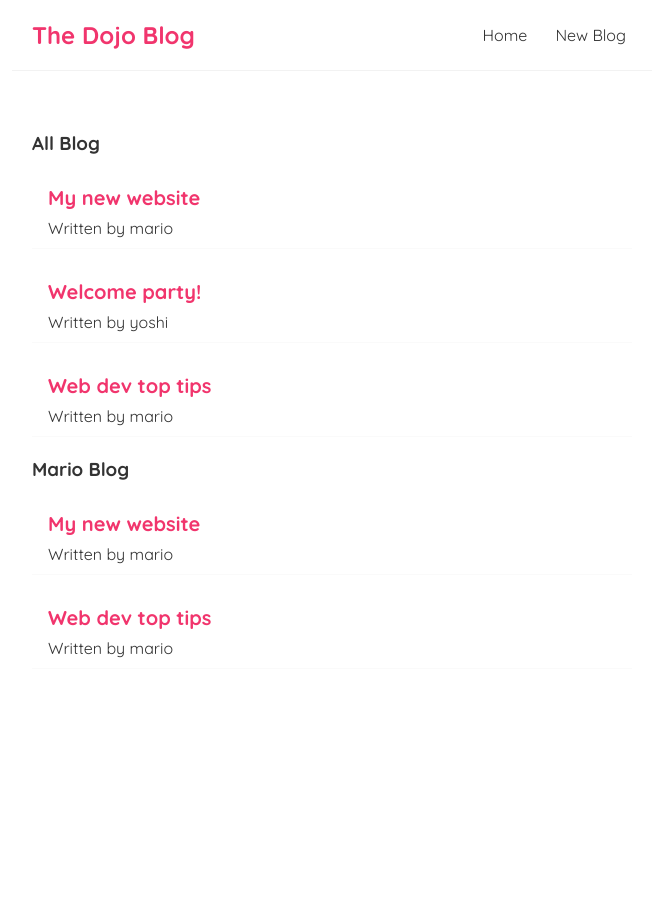
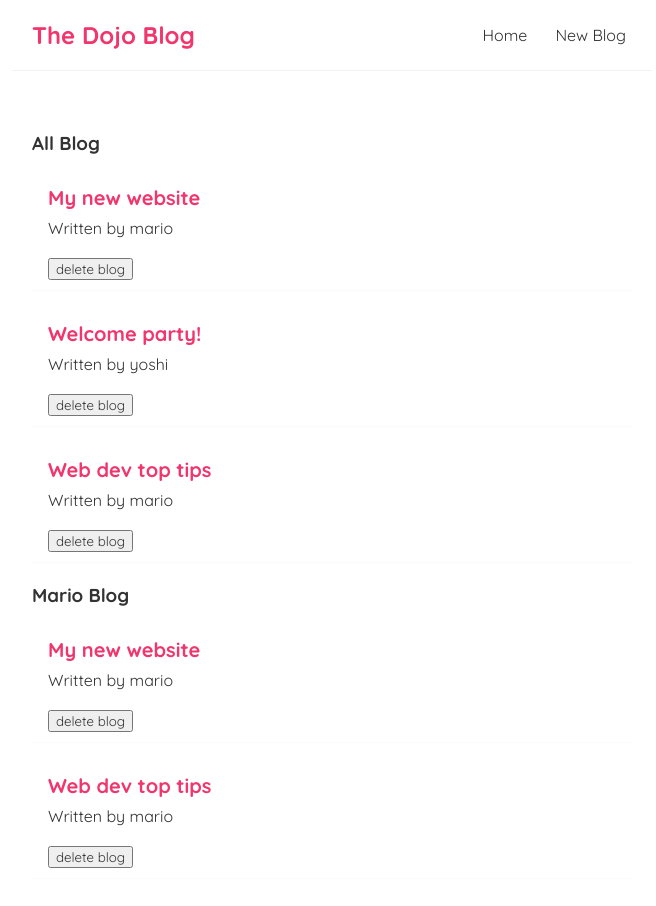
Before and after one commit to Erfanhosseini98/learn-react, a React (Vite) app: page / in a window 1280 px wide. Shown: the top 906 px of the page, without its empty margins (308-964 px from the left). Before the commit the page ends 800 px from the top, so only its background shows below. Built offline with nearby package versions, Linux system fonts and the light colour scheme.

Commit message:
Added delete button and implemented handleDelete function

```diff
--- a/src/BlogList.jsx
+++ b/src/BlogList.jsx
@@ -1,8 +1,7 @@
 
-const BlogList = ({ blogs ,title}) => {
-  // const blogs = props.blogs
-  // const hello = props.hello
-  // const {blogs,hello} = props
+const BlogList = ({ blogs ,title, handleDelete}) => {
+
+
   console.log(blogs)
   return (
     <>
@@ -13,6 +12,8 @@
             <div className="blog-preview" key={blog.id}>
               <h2>{blog.title}</h2>
               <p>Written by {blog.author}</p>
+              <br />
+              <button onClick={() => handleDelete(blog.id)}>delete blog</button>
             </div>
           ))
         }
--- a/src/Home.jsx
+++ b/src/Home.jsx
@@ -2,19 +2,21 @@
 import BlogList from "./BlogList"
 
 const Home = () => {
-
     const [blogs, setBlogs] = useState([
         { title: 'My new website', body: 'lorem ipsum...', author: 'mario', id: 1 },
         { title: 'Welcome party!', body: 'lorem ipsum...', author: 'yoshi', id: 2 },
         { title: 'Web dev top tips', body: 'lorem ipsum...', author: 'mario', id: 3 }
     ])
-
+    const handleDelete = (id) => {
+        const newBlogs = blogs.filter(blog => blog.id !== id)
+        setBlogs(newBlogs)
+    }
 
     return (
         <>
             <div className="home">
-                <BlogList blogs={blogs} title="All Blog"/>
-                <BlogList blogs={blogs.filter((blog) => blog.author === 'mario')} title="Mario Blog"/>
+                <BlogList blogs={blogs} title="All Blog" handleDelete={handleDelete} />
+                <BlogList blogs={blogs.filter((blog) => blog.author === 'mario')} title="Mario Blog" />
             </div>
         </>
     )
```
